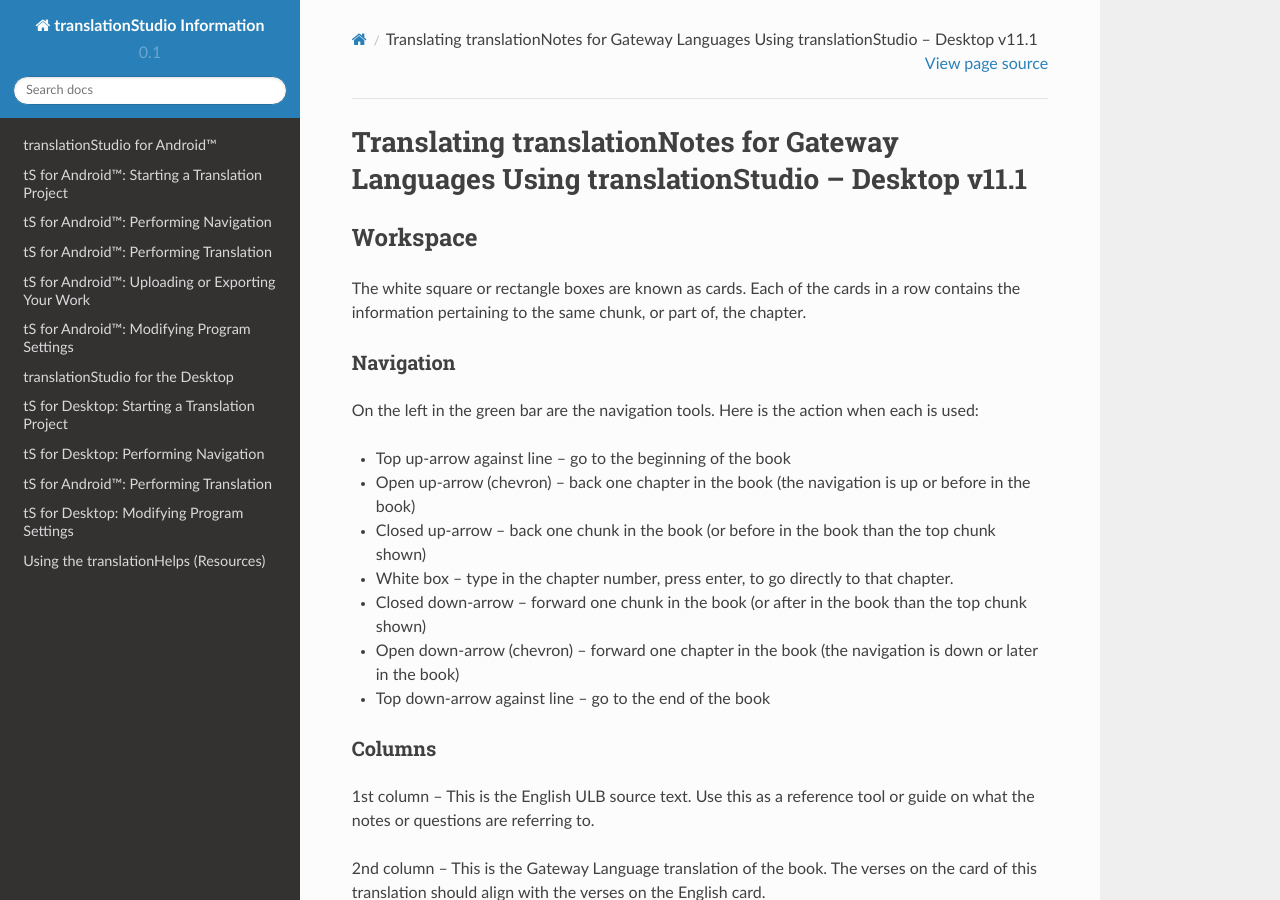
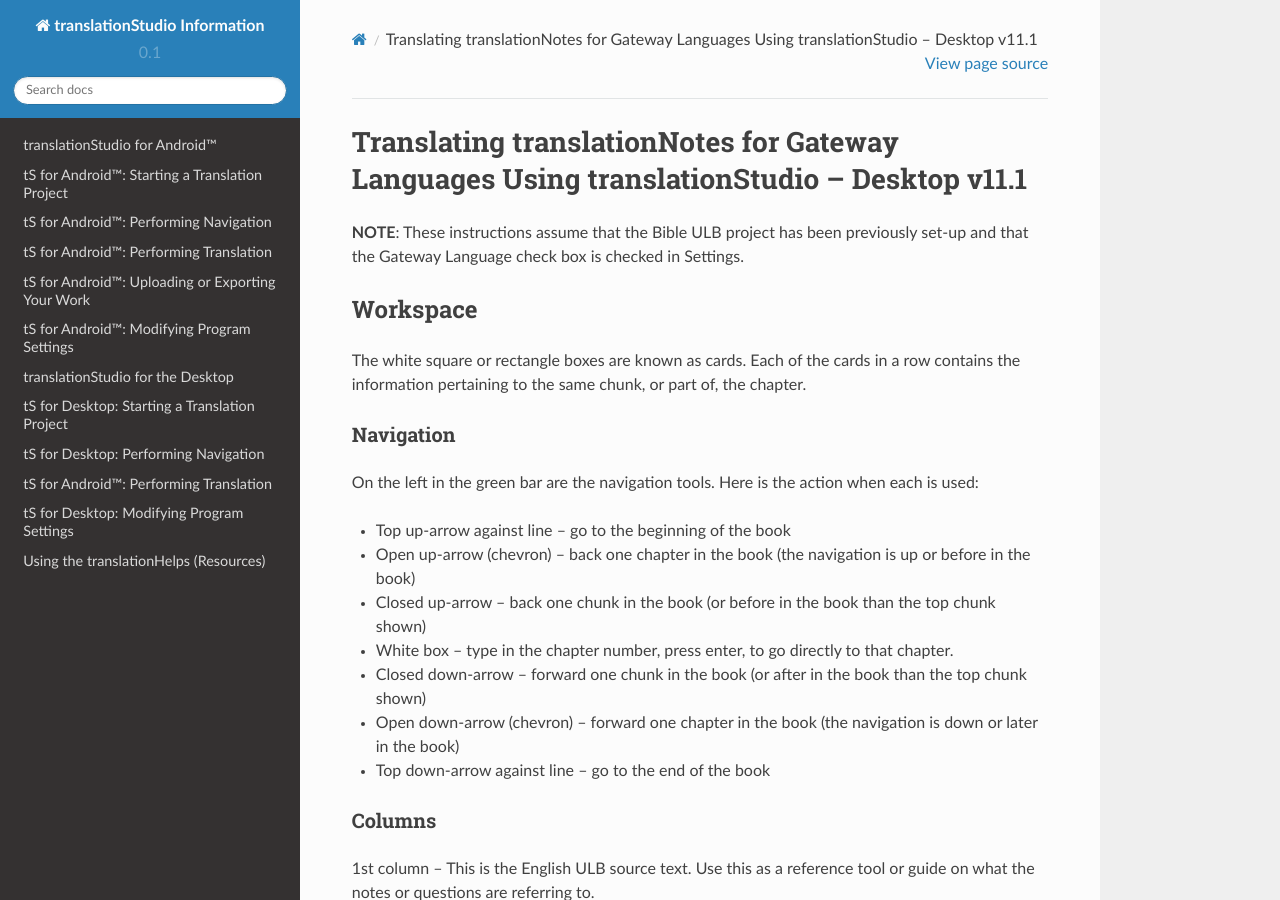
Before and after one commit to unfoldingWord-dev/translationStudio-Info, a Sphinx documentation site: the page built from docs/translationNotes.rst, in a window 1280 px wide and 900 px high. Built offline with Sphinx 7.4.7 and the Read the Docs theme 2.0.0, drawn with Linux system fonts in a browser that asks for light colours; pages that are not in the unit, such as notebooks, are missing from menus.

Commit message:
Update translationNotes.rst

```diff
--- a/docs/translationNotes.rst
+++ b/docs/translationNotes.rst
@@ -1,5 +1,7 @@
 Translating translationNotes for Gateway Languages Using translationStudio – Desktop v11.1
 ==========================================================================================
+
+**NOTE**: These instructions assume that the Bible ULB project has been previously set-up and that the Gateway Language check box is checked in Settings.
 
 Workspace
 ------------
```
